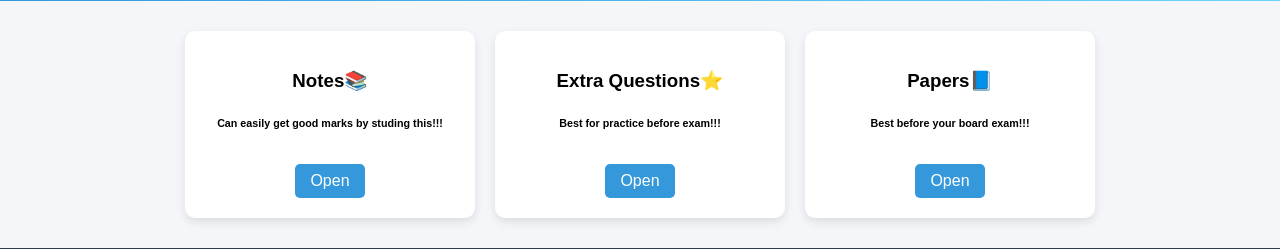
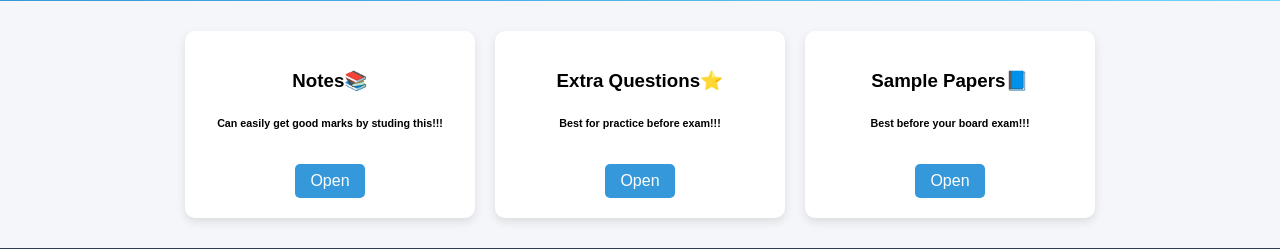
Before and after one commit to divyanshhh01/cbse-website, a Flask app: page / in a window 1280 px wide. Shown: the part 284-533 px from the top of the page. Run offline with Flask 3, Linux system fonts and the light colour scheme.

Commit message:
Rename heading from 'Papers' to 'Sample Papers'

```diff
--- a/templates/home.html
+++ b/templates/home.html
@@ -21,7 +21,7 @@
     </div>
 
     <div class="card">
-        <h3>Papers📘</h3>
+        <h3>Sample Papers📘</h3>
         <h6>Best before your board exam!!!</h6>
         <a href="/papers">Open</a>
     </div>
```
